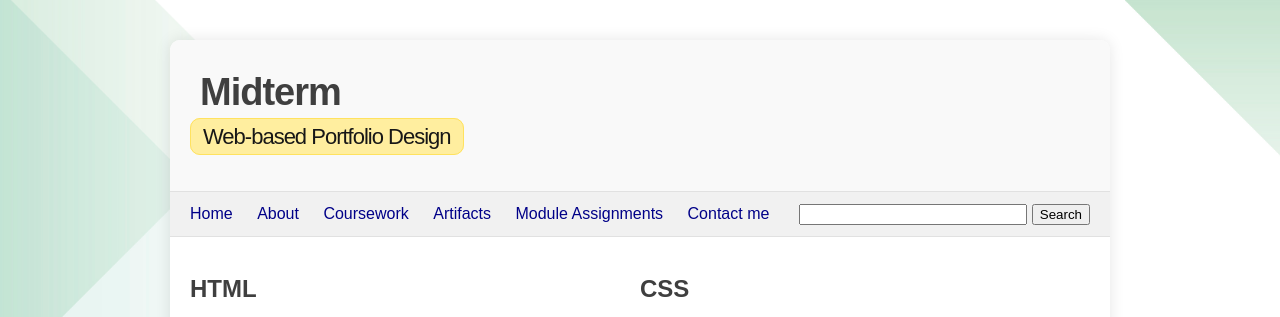
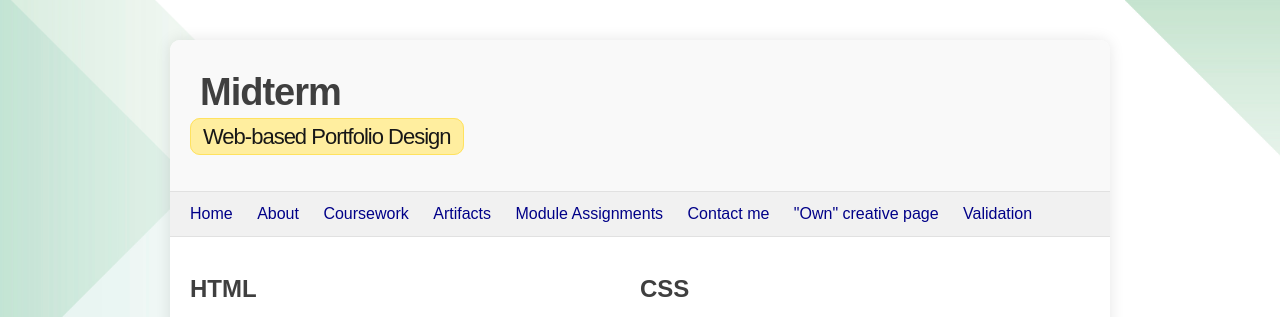
Before and after one commit to anitazgb/PROG109-MIDTERM, a plain HTML site: page validated.html in a window 1280 px wide. Shown: the top 317 px of the page. Drawn offline with Linux system fonts and the light colour scheme.

Commit message:
fix validation page

```diff
--- a/validated.html
+++ b/validated.html
@@ -19,10 +19,10 @@
         </div>
 
         <div id="topmenu">
-            <div class="search">
+            <!-- <div class="search">
                 <input type="text" style="width:220px">
                 <input type="submit" value="Search">
-            </div>
+            </div> -->
             <ul class="menu">
                 <li><a href="index.html">Home</a></li>
                 <li><a href="about.html">About</a></li>
@@ -30,6 +30,8 @@
                 <li><a href="artifacts.html">Artifacts</a></li>
                 <li><a href="assignments.html">Module Assignments</a></li>
                 <li><a href="contact.html">Contact me</a></li>
+                <li><a href="interests.html">"Own" creative page</a></li>
+                <li><a href="validated.html">Validation</a></li>
             </ul>
         </div>
         <div class="validation-container">
```
